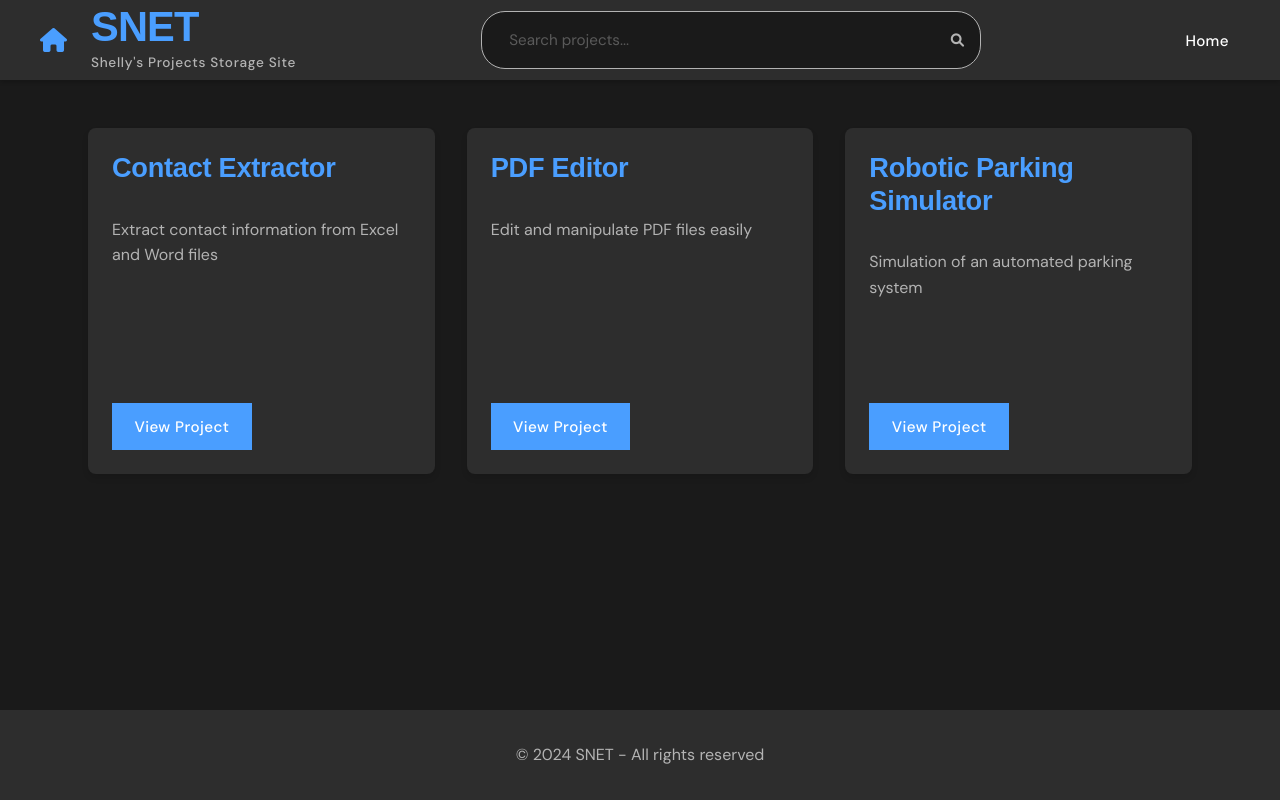
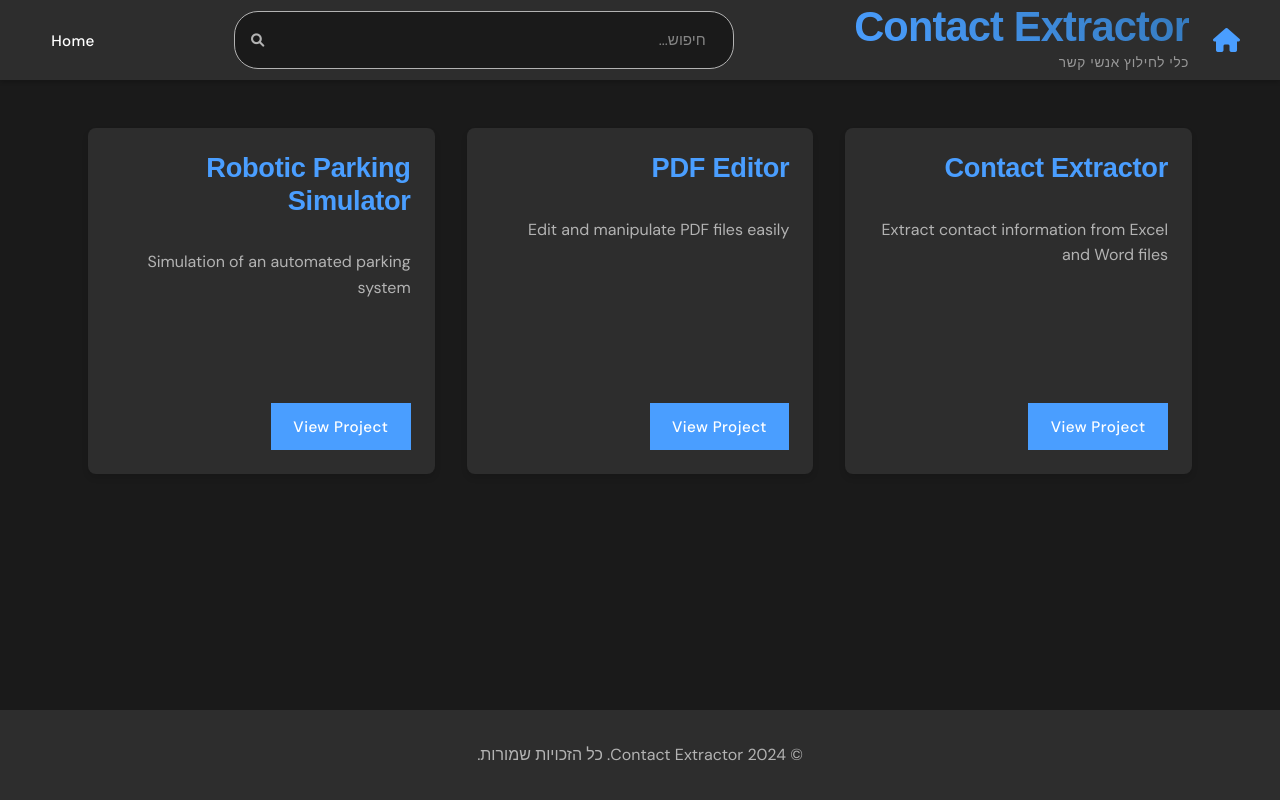
Before and after one commit to shelly5353/SNET, a Flask app: page / in a window 1280 px wide. Run offline with Flask 3, Linux system fonts and the light colour scheme; some web fonts are replaced.

Commit message:
Update brand to Contact Extractor and improve design

```diff
--- a/static/style.css
+++ b/static/style.css
@@ -82,6 +82,11 @@ header {
 .home-icon {
     font-size: 1.5rem;
     color: var(--accent-color);
+    transition: transform 0.2s ease;
+}
+
+.home-link:hover .home-icon {
+    transform: scale(1.1);
 }
 
 .site-branding {
@@ -97,6 +102,9 @@ header {
     color: var(--accent-color);
     letter-spacing: -0.02em;
     line-height: 1;
+    background: linear-gradient(45deg, var(--accent-color), #357abd);
+    -webkit-background-clip: text;
+    -webkit-text-fill-color: transparent;
 }
 
 .site-slogan {
@@ -106,6 +114,7 @@ header {
     color: var(--text-secondary);
     margin: 0.25rem 0 0 0;
     letter-spacing: 0.05em;
+    opacity: 0.8;
 }
 
 /* Search bar styles */
@@ -122,6 +131,12 @@ header {
     border-radius: 24px;
     padding: 0.5rem;
     border: 1px solid var(--text-secondary);
+    transition: all 0.2s ease;
+}
+
+.search-bar:focus-within {
+    border-color: var(--accent-color);
+    box-shadow: 0 0 0 2px rgba(74, 158, 255, 0.2);
 }
 
 .search-bar input {
@@ -137,7 +152,7 @@ header {
 }
 
 .search-bar input::placeholder {
-    font-weight: 400;
+    color: var(--text-secondary);
     opacity: 0.7;
 }
 
@@ -178,12 +193,27 @@ header {
     transition: all 0.2s ease;
     font-size: 0.95rem;
     letter-spacing: 0.02em;
+    position: relative;
+}
+
+.nav-link::after {
+    content: '';
+    position: absolute;
+    bottom: 0;
+    left: 50%;
+    width: 0;
+    height: 2px;
+    background: var(--accent-color);
+    transition: all 0.2s ease;
+    transform: translateX(-50%);
 }
 
 .nav-link:hover {
-    background-color: rgba(255, 255, 255, 0.1);
     color: var(--accent-color);
-    transform: translateY(-1px);
+}
+
+.nav-link:hover::after {
+    width: 80%;
 }
 
 /* Adjust main content for fixed header */
--- a/templates/base.html
+++ b/templates/base.html
@@ -1,9 +1,9 @@
 <!DOCTYPE html>
-<html lang="en">
+<html lang="he" dir="rtl">
 <head>
     <meta charset="UTF-8">
     <meta name="viewport" content="width=device-width, initial-scale=1.0">
-    <title>{% block title %}SNET{% endblock %}</title>
+    <title>Contact Extractor - כלי לחילוץ אנשי קשר</title>
     <!-- Google Fonts -->
     <link rel="preconnect" href="https://fonts.googleapis.com">
     <link rel="preconnect" href="https://fonts.gstatic.com" crossorigin>
@@ -23,15 +23,15 @@
                     <i class="fas fa-home home-icon"></i>
                 </a>
                 <a href="{{ url_for('index') }}" class="site-branding">
-                    <h1 class="site-title">SNET</h1>
-                    <p class="site-slogan">Shelly's Projects Storage Site</p>
+                    <h1 class="site-title">Contact Extractor</h1>
+                    <p class="site-slogan">כלי לחילוץ אנשי קשר</p>
                 </a>
             </div>
 
             <div class="nav-center">
                 <div class="search-bar">
-                    <input type="text" placeholder="Search projects..." id="search-input">
-                    <button type="button" class="search-button">
+                    <input type="text" placeholder="חיפוש...">
+                    <button class="search-button">
                         <i class="fas fa-search"></i>
                     </button>
                 </div>
@@ -63,7 +63,7 @@
     </main>
 
     <footer>
-        <p>&copy; 2024 SNET - All rights reserved</p>
+        <p>&copy; 2024 Contact Extractor. כל הזכויות שמורות.</p>
     </footer>
 </body>
 </html>
```
